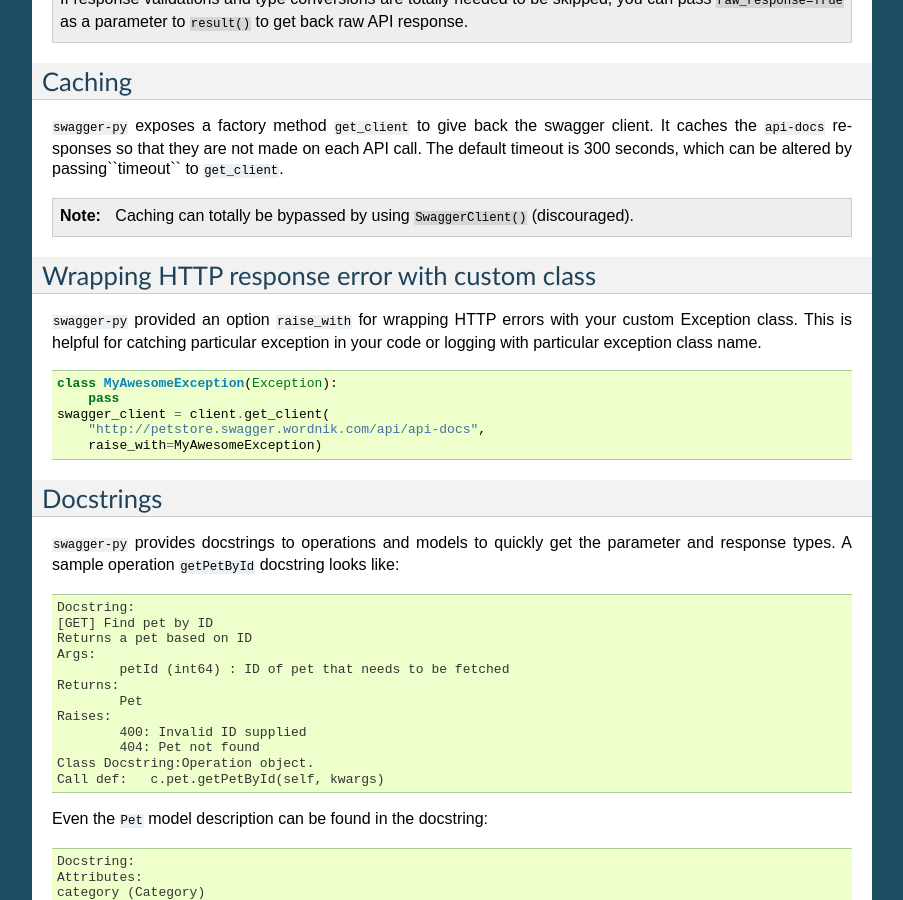
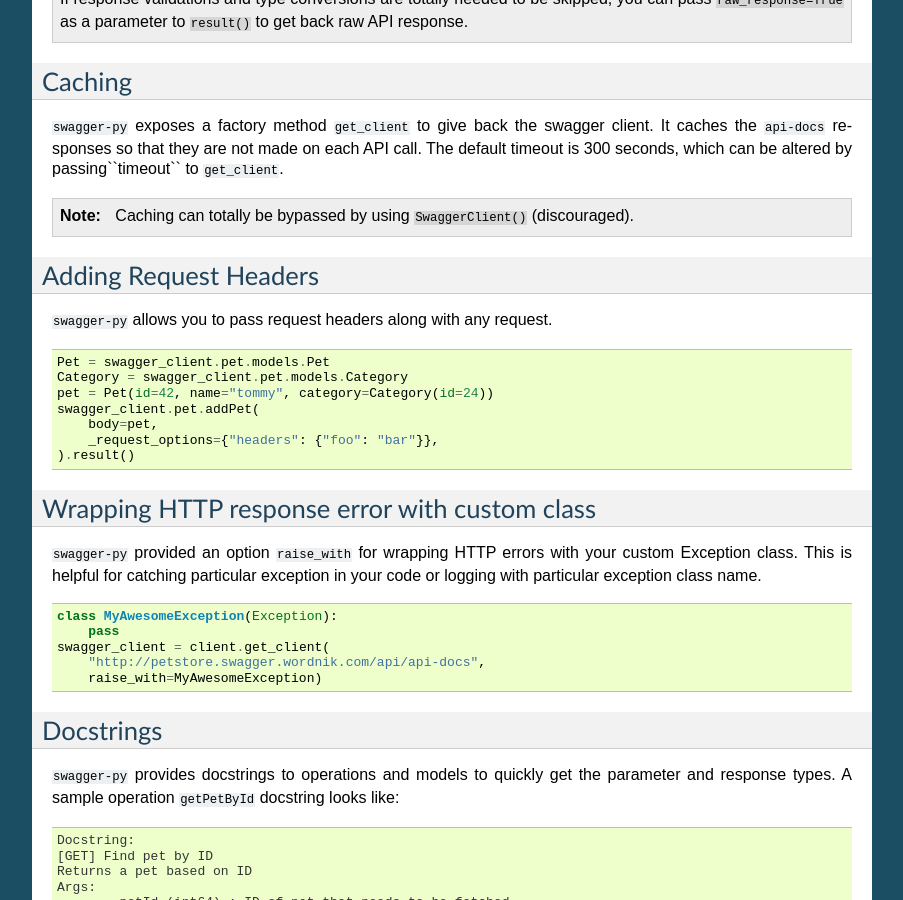
Before and after one commit to Yelp/bravado, a Sphinx documentation site: the page built from docs/source/quickstart.rst, in a window 1280 px wide and 900 px high, scrolled down 1927 px. Shown: the whole window, without its empty margins (198-1101 px from the left). Built offline with Sphinx 7.4.7, drawn with Linux system fonts in a browser that asks for light colours; some of the changed text lies outside the part shown.

Commit message:
Update docs to reflect 0.7.0 change

```diff
--- a/docs/source/quickstart.rst
+++ b/docs/source/quickstart.rst
@@ -122,6 +122,21 @@ Caching
 
         Caching can totally be bypassed by using ``SwaggerClient()`` (discouraged).
 
+Adding Request Headers
+-------
+
+``swagger-py`` allows you to pass request headers along with any request.
+
+.. code-block:: python
+
+        Pet = swagger_client.pet.models.Pet
+        Category = swagger_client.pet.models.Category
+        pet = Pet(id=42, name="tommy", category=Category(id=24))
+        swagger_client.pet.addPet(
+            body=pet,
+            _request_options={"headers": {"foo": "bar"}},
+        ).result()
+
 Wrapping HTTP response error with custom class
 ----------------------------------------------
 
```
Also changed, not shown: docs/source/changelog.rst (+10 -0 lines).
